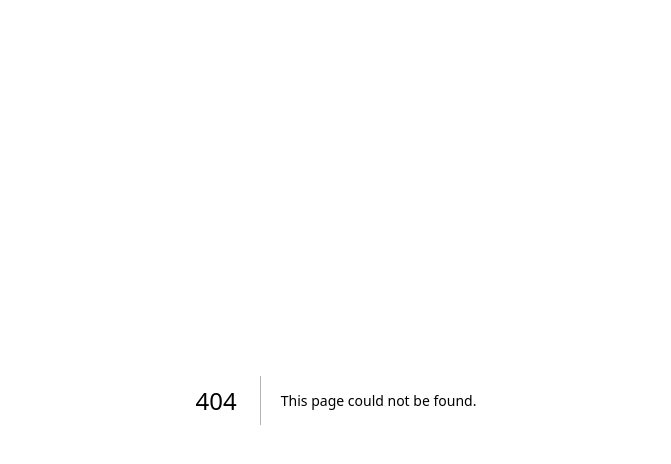
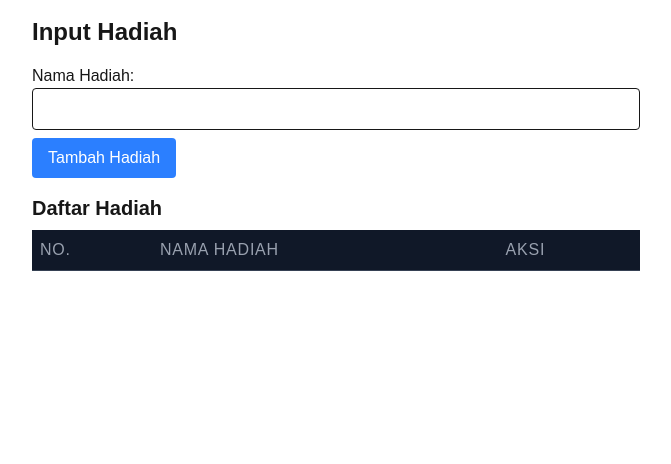
Before and after one commit to yosiazwan/lottery, a Next.js app: page /hadiah in a window 1280 px wide. Before the commit this address had no page. Shown: the top 464 px of the page, without its empty margins (304-975 px from the left). Built offline with nearby package versions, Linux system fonts and the light colour scheme.

Commit message:
pilihan hadiah

```diff
--- a/src/app/component/counter.tsx
+++ b/src/app/component/counter.tsx
@@ -2,6 +2,8 @@
 
 import { useEffect, useState } from "react";
 import Fireworks from "./firework";
+import Link from "next/link";
+import { Prize } from "../hadiah/page";
 
 export type Peserta = {
     id: string;
@@ -18,6 +20,7 @@ export type Winners = {
     id: string;
     name: string;
     timestamp: number;
+    prize: string;
 }
 
 export default function Counter({
@@ -37,6 +40,13 @@ export default function Counter({
     const [time, setTime] = useState<number>(0);
     const [showFramework, setShowFramework] = useState<boolean>(false);
 	const [minStopTime, setMinStopTime] = useState<number>(5);
+    const [prizes, setPrizes] = useState<Prize[]>([]);
+    const [currentPrize, setCurrentPrize] = useState<string>('');
+
+    useEffect(() => {
+        const prizeDatas = localStorage.getItem('doorprize.prizes');
+        setPrizes(prizeDatas ? JSON.parse(prizeDatas) : []);
+    }, []);
 
     useEffect(() => {
 			setPeserta(pesertaData);
@@ -64,6 +74,12 @@ export default function Counter({
 						return;
 				}
 
+                if (currentPrize === '') {
+                    setIsRun(false);
+                    alert('Pilih undian terlebih dahulu');
+                    return;
+                }
+
 				const intervalId = setInterval(() => {
 						const randomIndex = getSafeRandomIndex(peserta.length);
 						setRandomPeserta(peserta[randomIndex]);
@@ -84,7 +100,7 @@ export default function Counter({
 			}
     }, [isRun, peserta]);
 
-    const reloadWinners = () => {
+    const reloadWinners = (type: "win" | "drop") => {
         const winners = localStorage.getItem('doorprize.winners');
         if (winners) {
             const parsedWinners = JSON.parse(winners) as Winners[];
@@ -100,15 +116,34 @@ export default function Counter({
             const pesertaIds = parsedDropWinners.map(winner => winner.id);
             setPeserta(prev => prev.filter(peserta => !pesertaIds.includes(peserta.id)));
         }
+
+        if(type === "win") {
+            setCurrentPrize("");
+        }
     }
 
     return (
         <div className="grid items-center justify-items-center min-h-screen p-0 m-0">
-            <div>
+            <div className="absolute top-0 w-full mt-10 flex flex-col items-center">
                 <h1 className="text-6xl font-bold text-yellow-300 flex items-center">
                     <span className="mr-2">🎁</span> DoorPrize
                 </h1>
                 <div className="w-full text-center mt-10 text-4xl text-white">Sisa Peserta: <b>{peserta.length}</b></div>
+                <div className="mt-10 text-2xl font-bold text-yellow-400">Undian Hadiah</div>
+                <div className="mt-2 border border-dashed border-yellow-500 px-10 py-2 rounded-lg text-center">
+                    <select
+                        className="text-white text-center p-2 rounded bg-black appearance-none text-3xl font-bold uppercase"
+                        onChange={(e) => {
+                            setCurrentPrize(e.target.value);
+                        }}
+                        value={currentPrize}
+                    >
+                        <option value="">-- Pilih Undian --</option>
+                        {prizes.map((prize, index) => (
+                            <option key={index} value={prize.name}>{prize.name}</option>
+                        ))}
+                    </select>
+                </div>
             </div>
             <main className="w-full">
                 <div className="w-full text-center text-white">
@@ -121,7 +156,7 @@ export default function Counter({
                     )}
                 </div>
             </main>
-            <footer>
+            <footer className="absolute bottom-0 w-full mb-10">
                 <div className="flex justify-center w-full mb-5 text-xl text-white">
                     Play Time : <b className="mx-2 text-2xl text-white"> {(time / 1000).toFixed(2)} </b> Detik
                 </div>
@@ -132,8 +167,11 @@ export default function Counter({
                         {isRun ? <span>Stop <span className="ml-2">⏹️</span></span> : <span>Play <span className="ml-2">▶️</span></span>}
                     </button>
                 </div>
+                <div className="text-center text-white mt-15">
+                    <Link href="/hadiah" className="hover:underline" target="_blank">⚙️ Pilihan Hadiah</Link>
+                </div>
             </footer>
-            {!isRun && time > 0 && <Fireworks isOpen={showFramework} winner={randomPeserta} reload={reloadWinners} />}
+            {!isRun && time > 0 && <Fireworks isOpen={showFramework} winner={randomPeserta} reload={reloadWinners} prize={currentPrize} />}
         </div>
     );
 }
--- a/src/app/component/firework.tsx
+++ b/src/app/component/firework.tsx
@@ -74,7 +74,17 @@ class Particle {
 	}
 }
 
-export default function Fireworks({ isOpen, winner, reload }: { isOpen: boolean, winner: Peserta, reload: () => void }) {
+export default function Fireworks({
+	isOpen,
+	winner,
+	reload,
+	prize,
+}: {
+	isOpen: boolean,
+	winner: Peserta,
+	reload: (type: "win" | "drop") => void,
+	prize: string
+}) {
   const canvasRef = useRef<HTMLCanvasElement | null>(null);
   const [isRunning, setIsRunning] = useState<boolean>(isOpen);
   let intervalRef = useRef<NodeJS.Timeout | null>(null);
@@ -130,19 +140,19 @@ export default function Fireworks({ isOpen, winner, reload }: { isOpen: boolean,
 	const saveWinner = () => {
 		const winners = localStorage.getItem('doorprize.winners');
 		const winnersData = winners ? JSON.parse(winners) as Winners[] : [];
-		winnersData.push({ ...winner, timestamp: Date.now() });
+		winnersData.push({ ...winner, timestamp: Date.now(), prize: prize });
 		localStorage.setItem('doorprize.winners', JSON.stringify(winnersData));
 		setOpen(false);
-		reload();
+		reload("win");
 	}
 
 	const dumpWinner = () => {
 		const dropWinners = localStorage.getItem('doorprize.drop-winners');
 		const dropWinnersData = dropWinners ? JSON.parse(dropWinners) as Winners[] : [];
-		dropWinnersData.push({ ...winner, timestamp: Date.now() });
+		dropWinnersData.push({ ...winner, timestamp: Date.now(), prize: prize });
 		localStorage.setItem('doorprize.drop-winners', JSON.stringify(dropWinnersData));
 		setOpen(false);
-		reload();
+		reload("drop");
 	}
 
   return (
@@ -154,6 +164,8 @@ export default function Fireworks({ isOpen, winner, reload }: { isOpen: boolean,
 					<div className="shadow-lg mt-5 text-center border-2 border-dashed px-25 py-15 rounded-4xl border-yellow-300 mb-15">
 						<div className="text-6xl font-bold mb-1 text-white">{winner.name}</div>
 						<div className="text-4xl text-white">{winner.id}</div>
+						<div className={`${gFont.className} text-4xl text-yellow-300 mt-10`}>Mendapatkan Hadiah</div>
+						<div className="text-6xl text-white uppercase mt-5">🎊 {prize} 🎊</div>
 					</div>
 					<div className="flex flex-row gap-25">
 						<button
--- a/src/app/component/table-winner.tsx
+++ b/src/app/component/table-winner.tsx
@@ -115,7 +115,7 @@ export default function TableWinner({
 								<th scope="col" className="px-2 py-2 text-left text-md font-medium text-gray-400 uppercase tracking-wider">Lot</th>
 								<th scope="col" className="px-2 py-2 text-left text-md font-medium text-gray-400 uppercase tracking-wider">NIK</th>
 								<th scope="col" className="px-2 py-2 text-left text-md font-medium text-gray-400 uppercase tracking-wider">Nama</th>
-								<th scope="col" className="px-2 py-2 text-left text-md font-medium text-gray-400 uppercase tracking-wider">Draw Time</th>
+								<th scope="col" className="px-2 py-2 text-left text-md font-medium text-gray-400 uppercase tracking-wider">Prize</th>
 							</tr>
 						</thead>
 						<tbody className="bg-gray-700 divide-y divide-gray-700">
@@ -124,9 +124,10 @@ export default function TableWinner({
 									<td className="px-2 py-2 whitespace-nowrap text-md text-gray-100">#{index + 1}</td>
 									<td className="px-2 py-2 whitespace-nowrap text-md text-gray-100">{peserta.id}</td>
 									<td className="px-2 py-2 whitespace-nowrap text-md text-gray-100">{peserta.name}</td>
-									<td className="px-2 py-2 whitespace-nowrap text-md text-gray-100">
+									<td className="px-2 py-2 whitespace-nowrap text-md text-gray-100">{peserta.prize}</td>
+									{/* <td className="px-2 py-2 whitespace-nowrap text-md text-gray-100">
 										{new Date(peserta.timestamp).toLocaleString('en-GB', { day: '2-digit', month: '2-digit', year: 'numeric', hour: '2-digit', minute: '2-digit', second: '2-digit' })}
-									</td>
+									</td> */}
 								</tr>
 							))}
 						</tbody>
@@ -148,7 +149,7 @@ export default function TableWinner({
 								<th scope="col" className="px-2 py-2 text-left text-md font-medium text-gray-400 uppercase tracking-wider">No.</th>
 								<th scope="col" className="px-2 py-2 text-left text-md font-medium text-gray-400 uppercase tracking-wider">NIK</th>
 								<th scope="col" className="px-2 py-2 text-left text-md font-medium text-gray-400 uppercase tracking-wider">Nama</th>
-								<th scope="col" className="px-2 py-2 text-left text-md font-medium text-gray-400 uppercase tracking-wider">Draw Time</th>
+								<th scope="col" className="px-2 py-2 text-left text-md font-medium text-gray-400 uppercase tracking-wider">Prize</th>
 							</tr>
 						</thead>
 						<tbody className="bg-gray-700 divide-y divide-gray-700">
@@ -157,9 +158,10 @@ export default function TableWinner({
 									<td className="px-2 py-2 whitespace-nowrap text-md text-gray-100">#{index + 1}</td>
 									<td className="px-2 py-2 whitespace-nowrap text-md text-gray-100">{peserta.id}</td>
 									<td className="px-2 py-2 whitespace-nowrap text-md text-gray-100">{peserta.name}</td>
-									<td className="px-2 py-2 whitespace-nowrap text-md text-gray-100">
+									<td className="px-2 py-2 whitespace-nowrap text-md text-gray-100">{peserta.prize}</td>
+									{/* <td className="px-2 py-2 whitespace-nowrap text-md text-gray-100">
 										{new Date(peserta.timestamp).toLocaleString('en-GB', { day: '2-digit', month: '2-digit', year: 'numeric', hour: '2-digit', minute: '2-digit', second: '2-digit' })}
-									</td>
+									</td> */}
 								</tr>
 							))}
 						</tbody>
--- /dev/null
+++ b/src/app/hadiah/page.tsx
@@ -0,0 +1,89 @@
+'use client';
+
+import { useState, useEffect } from 'react';
+
+export interface Prize {
+  name: string;
+}
+
+export default function HadiahPage() {
+  const [prizes, setPrizes] = useState<Prize[]>([]);
+
+  useEffect(() => {
+    if (typeof window !== 'undefined') {
+      const savedPrizes = localStorage.getItem('doorprize.prizes');
+      setPrizes(savedPrizes ? JSON.parse(savedPrizes) : []);
+    }
+  }, []);
+  const [name, setName] = useState('');
+
+  useEffect(() => {
+    localStorage.setItem('doorprize.prizes', JSON.stringify(prizes));
+  }, [prizes]);
+
+  const handleAddPrize = () => {
+    setPrizes([...prizes, { name }]);
+    setName('');
+  };
+
+  const handleDeletePrize = (index: number) => {
+    const newPrizes = prizes.filter((_, i) => i !== index);
+    setPrizes(newPrizes);
+  };
+
+  return (
+    <div className="p-4 w-1/2 mx-auto">
+      <h1 className="text-2xl font-bold mb-4">Input Hadiah</h1>
+      <form
+        onSubmit={(e) => {
+          e.preventDefault();
+          handleAddPrize();
+        }}
+        className="mb-4"
+      >
+        <div className="mb-2">
+          <label className="block mb-1">
+            Nama Hadiah:
+            <input
+              type="text"
+              value={name}
+              onChange={(e) => setName(e.target.value)}
+              required
+              className="border rounded w-full py-2 px-3"
+            />
+          </label>
+        </div>
+        <button type="submit" className="bg-blue-500 text-white py-2 px-4 rounded">
+          Tambah Hadiah
+        </button>
+      </form>
+
+      <h2 className="text-xl font-semibold mb-2">Daftar Hadiah</h2>
+      <table className="min-w-full divide-y divide-gray-700">
+        <thead>
+          <tr className="bg-gray-900">
+            <th scope="col" className="px-2 py-2 text-left text-md font-medium text-gray-400 uppercase tracking-wider">No.</th>
+            <th scope="col" className="px-2 py-2 text-left text-md font-medium text-gray-400 uppercase tracking-wider">Nama Hadiah</th>
+            <th scope="col" className="px-2 py-2 text-left text-md font-medium text-gray-400 uppercase tracking-wider">Aksi</th>
+          </tr>
+        </thead>
+        <tbody className="bg-gray-700 divide-y divide-gray-700">
+          {prizes.map((prize, index) => (
+            <tr key={index}>
+              <td className="px-2 py-2 whitespace-nowrap text-md text-gray-100">{index + 1}</td>
+              <td className="px-2 py-2 whitespace-nowrap text-md text-gray-100">{prize.name}</td>
+              <td className="px-2 py-2 whitespace-nowrap text-md text-gray-100">
+                <button
+                  onClick={() => handleDeletePrize(index)}
+                  className="bg-red-500 text-white py-1 px-2 rounded"
+                >
+                  Hapus
+                </button>
+              </td>
+            </tr>
+          ))}
+        </tbody>
+      </table>
+    </div>
+  );
+}
```
Lines whose indentation alone changed are shown as unchanged.
